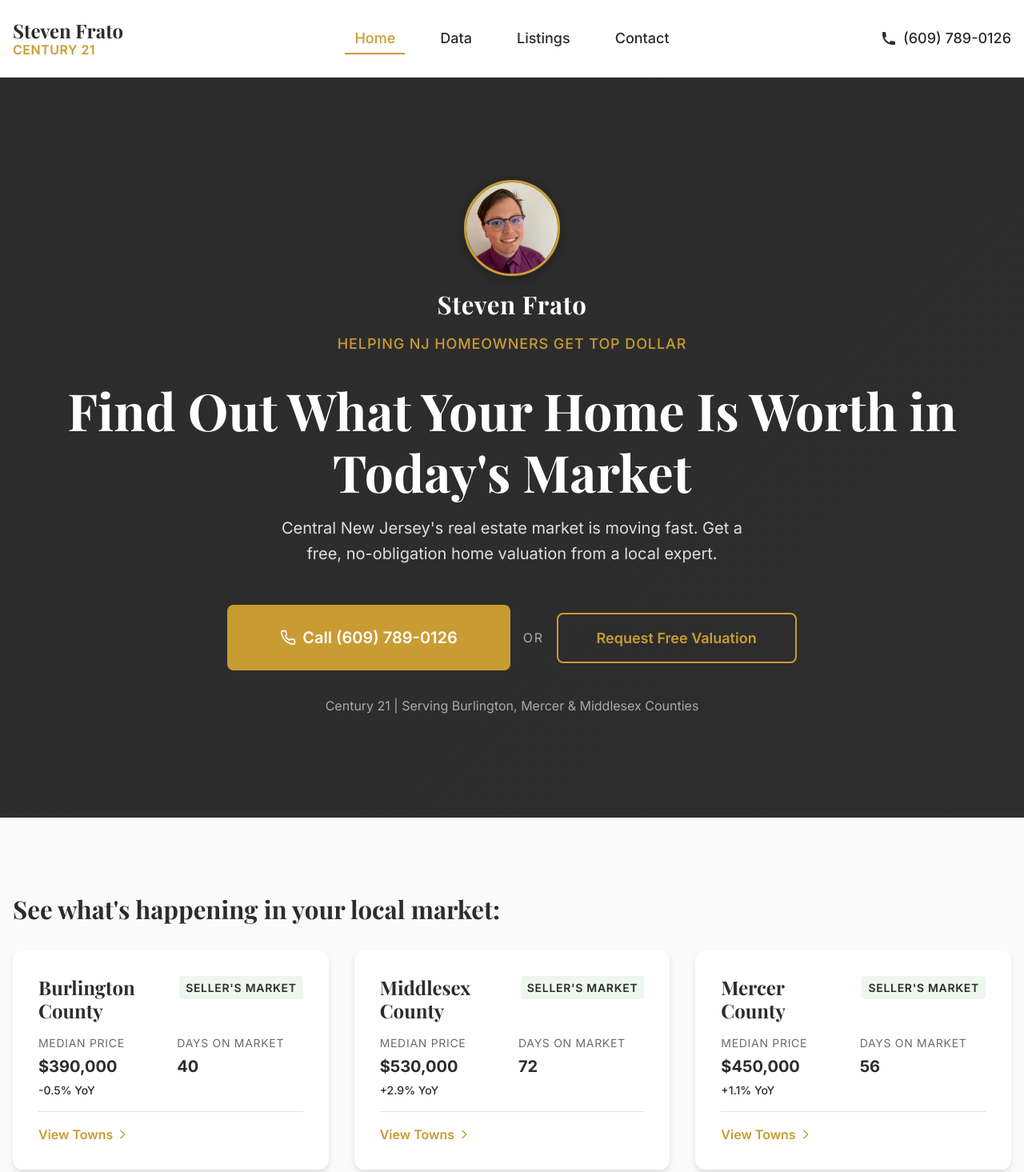
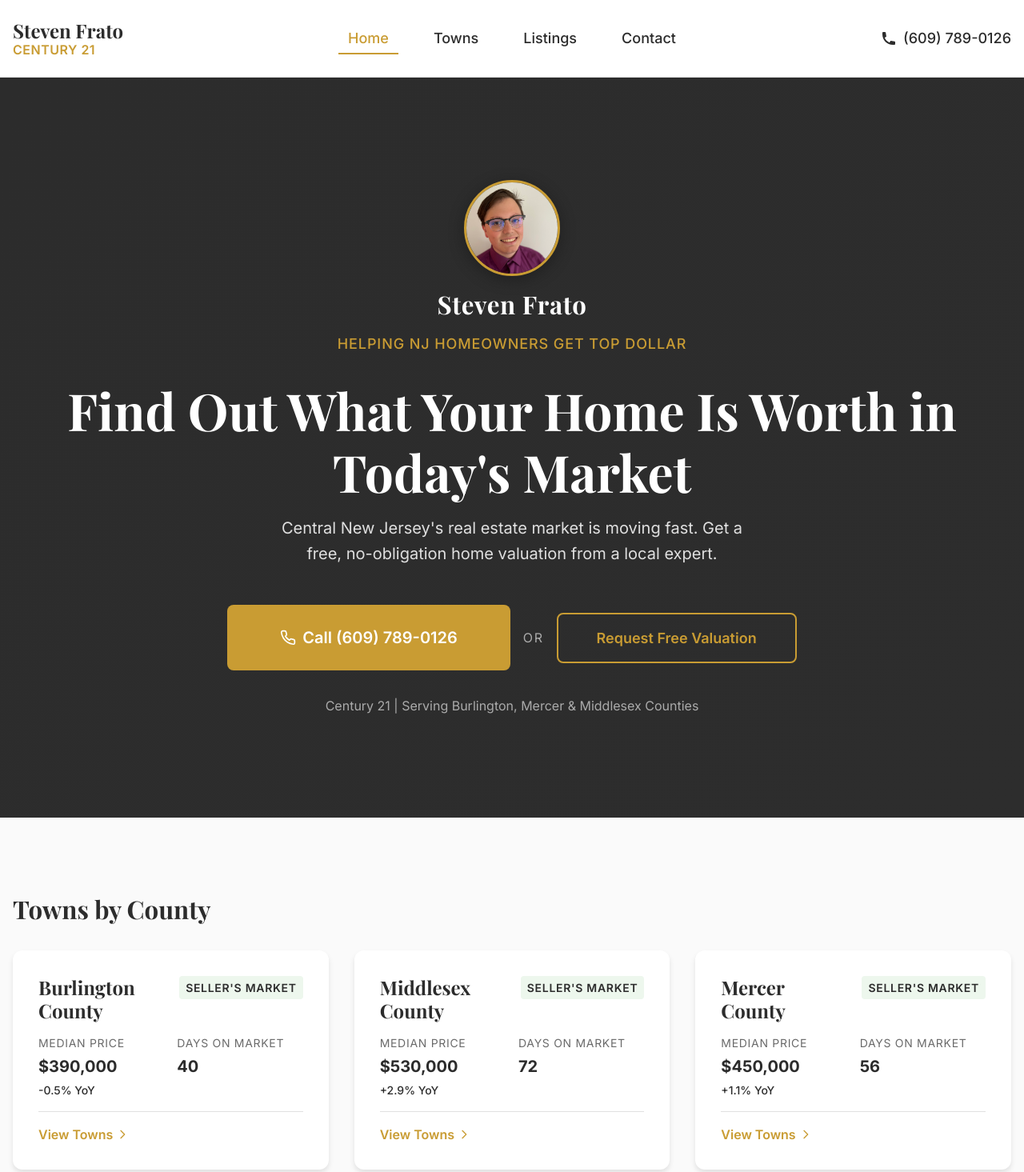
Before and after one commit to SFRATO/StevensWebsite, an Astro site: page / in a window 1280 px wide. Shown: the top 1465 px of the page at 80% size. Built offline with nearby package versions, Linux system fonts and the light colour scheme; Astro itself is replaced by a stand-in of ours.

```diff
--- a/src/components/Footer.astro
+++ b/src/components/Footer.astro
@@ -33,7 +33,7 @@
 ];
 
 const quickLinks = [
-  { href: '/market', label: 'Market Data' },
+  { href: '/areas/', label: 'Towns by County' },
   { href: '/listings', label: 'Listings' },
   { href: '/contact', label: 'Contact' },
   { href: '/privacy', label: 'Privacy Policy' },
--- a/src/components/Header.astro
+++ b/src/components/Header.astro
@@ -9,7 +9,7 @@
 
 const navLinks = [
   { href: '/', label: 'Home' },
-  { href: '/market', label: 'Data' },
+  { href: '/areas/', label: 'Towns' },
   { href: '/listings', label: 'Listings' },
   { href: '/contact', label: 'Contact' },
 ];
--- a/src/pages/index.astro
+++ b/src/pages/index.astro
@@ -80,7 +80,7 @@
   <!-- County Market Data -->
   <section class="counties-section">
     <div class="container">
-      <h2 class="counties-heading">See what's happening in your local market:</h2>
+      <h2 class="counties-heading">Towns by County</h2>
 
       <div class="counties-grid">
         {counties.map((county) => (
```
